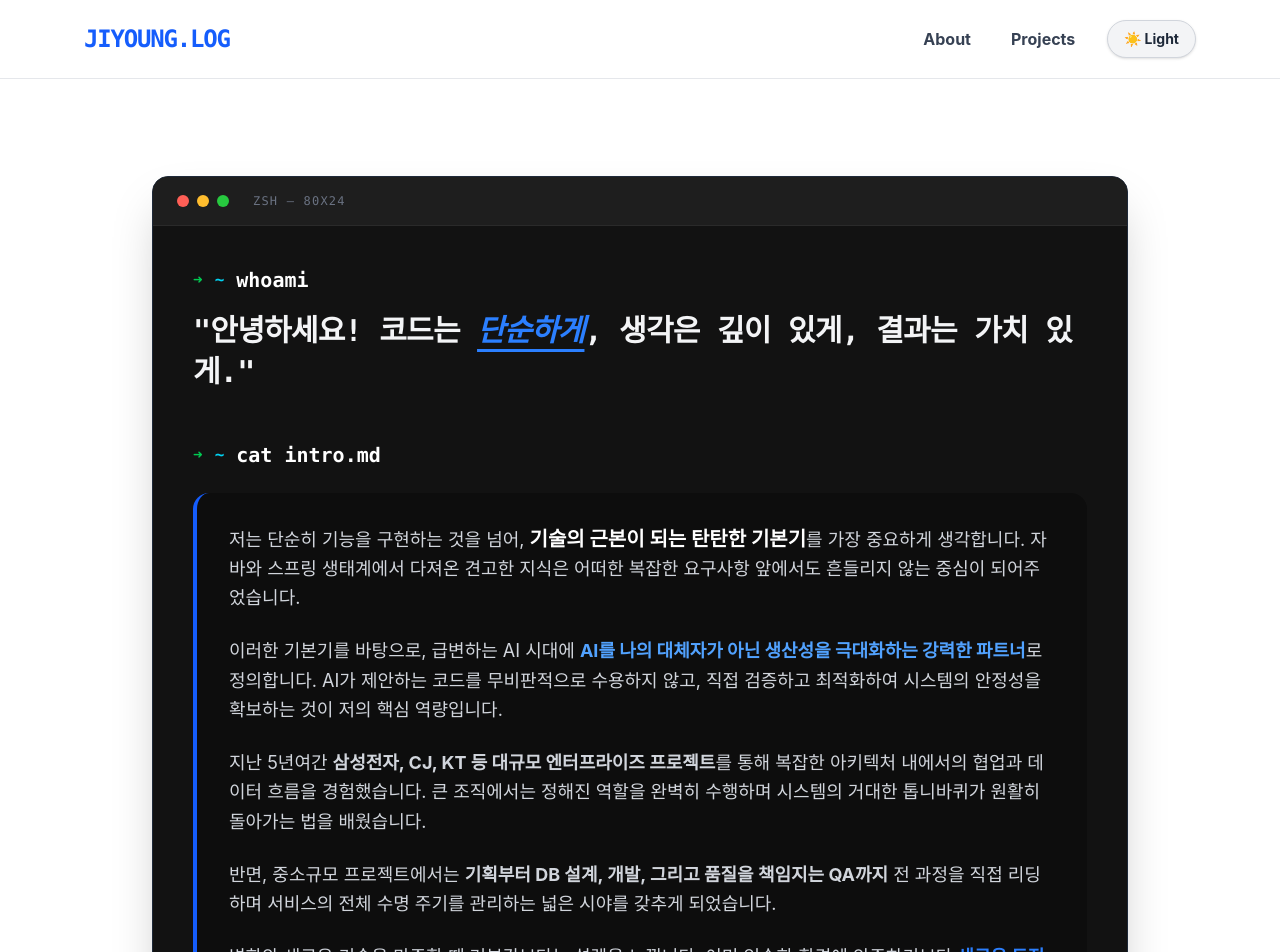
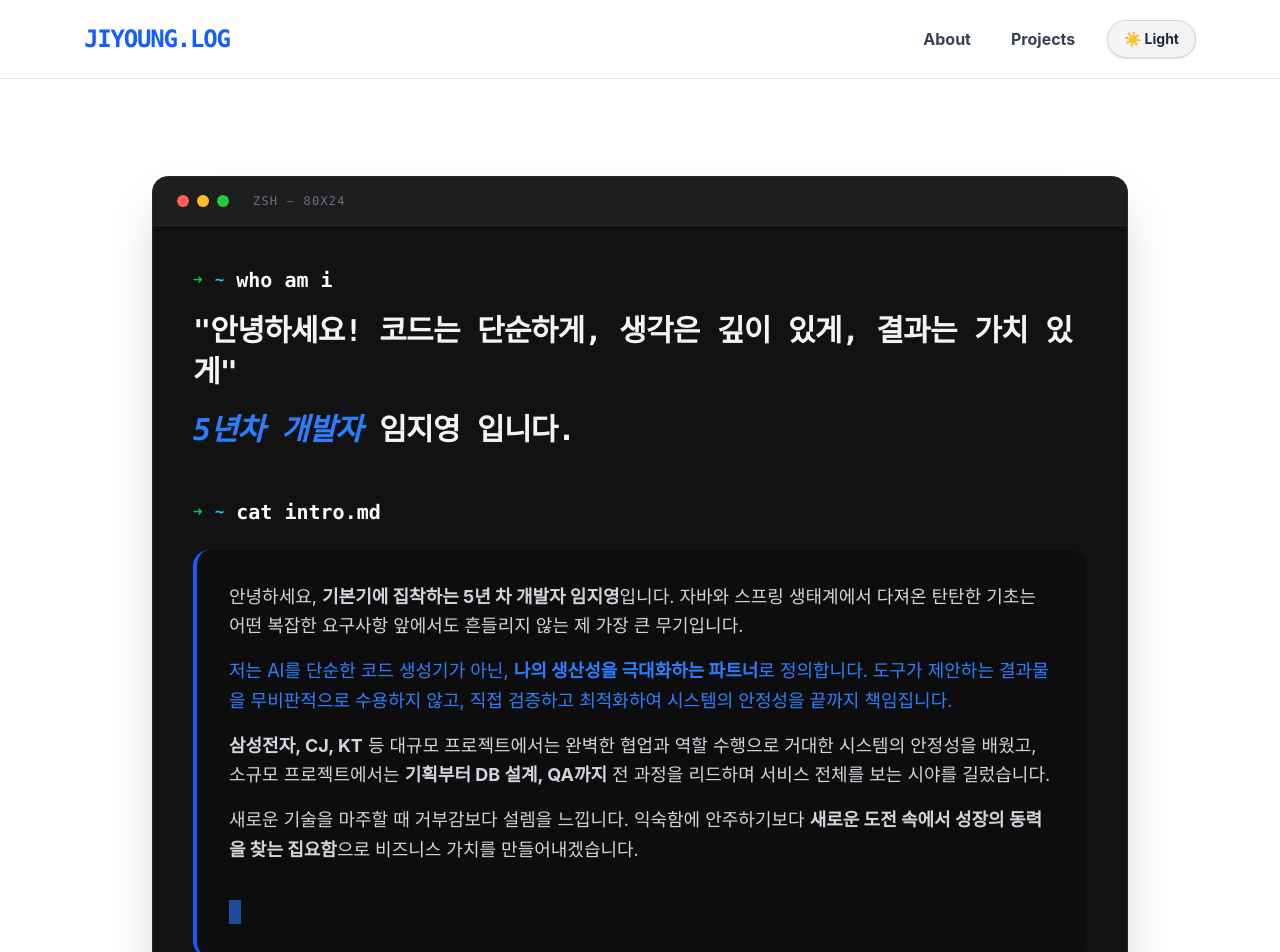
Before and after one commit to leemjy0921-bot/jyportpolio, a React (Vite) app: page / in a window 1280 px wide. Shown: the top 952 px of the page. Built offline with nearby package versions, Linux system fonts and the light colour scheme.

Commit message:
자기소개 내용 수

```diff
--- a/src/App.jsx
+++ b/src/App.jsx
@@ -120,10 +120,13 @@ return (
                 <div className="flex items-center gap-3">
                   <span className="text-green-500 font-bold">➜</span>
                   <span className="text-cyan-400 font-bold">~</span>
-                  <span className="text-white font-bold text-xl">whoami</span>
+                  <span className="text-white font-bold text-xl">who am i</span>
                 </div>
                 <p className="text-2xl md:text-3xl leading-snug font-extrabold text-gray-100 tracking-tight">
-                  "안녕하세요! 코드는 <span className="text-blue-500 italic underline underline-offset-8">단순하게</span>, 생각은 깊이 있게, 결과는 가치 있게."
+                  "안녕하세요! 코드는 단순하게, 생각은 깊이 있게, 결과는 가치 있게"
+                </p>
+                <p className="text-2xl md:text-3xl leading-snug font-extrabold text-gray-100 tracking-tight">
+                  <span className="text-blue-500 italic">5년차 개발자</span> 임지영 입니다.
                 </p>
               </div>
 
@@ -136,25 +139,20 @@ return (
                 </div>
                 <div className="font-sans bg-black/30 p-8 rounded-2xl border-l-4 border-blue-600 leading-relaxed text-lg text-gray-300">
                   <p>
-                    저는 단순히 기능을 구현하는 것을 넘어, <strong className="text-white text-xl">기술의 근본이 되는 탄탄한 기본기</strong>를 가장 중요하게 생각합니다.
-                    자바와 스프링 생태계에서 다져온 견고한 지식은 어떠한 복잡한 요구사항 앞에서도 흔들리지 않는 중심이 되어주었습니다.
+                    안녕하세요, <strong>기본기에 집착하는 5년 차 개발자 임지영</strong>입니다.
+                    자바와 스프링 생태계에서 다져온 탄탄한 기초는 어떤 복잡한 요구사항 앞에서도 흔들리지 않는 제 가장 큰 무기입니다.
                   </p>
-                  <p className="mt-6">
-                    이러한 기본기를 바탕으로, 급변하는 AI 시대에 <strong className="text-blue-400">AI를 나의 대체자가 아닌 생산성을 극대화하는 강력한 파트너</strong>로 정의합니다.
-                    AI가 제안하는 코드를 무비판적으로 수용하지 않고, 직접 검증하고 최적화하여 시스템의 안정성을 확보하는 것이 저의 핵심 역량입니다.
+                  <p className="mt-4 text-blue-500">
+                    저는 AI를 단순한 코드 생성기가 아닌, <strong>나의 생산성을 극대화하는 파트너</strong>로 정의합니다.
+                    도구가 제안하는 결과물을 무비판적으로 수용하지 않고, 직접 검증하고 최적화하여 시스템의 안정성을 끝까지 책임집니다.
                   </p>
-                  <p className="mt-6">
-                    지난 5년여간 <strong>삼성전자, CJ, KT 등 대규모 엔터프라이즈 프로젝트</strong>를 통해 복잡한 아키텍처 내에서의 협업과 데이터 흐름을 경험했습니다.
-                    큰 조직에서는 정해진 역할을 완벽히 수행하며 시스템의 거대한 톱니바퀴가 원활히 돌아가는 법을 배웠습니다.
+                  <p className="mt-4">
+                    <strong>삼성전자, CJ, KT</strong> 등 대규모 프로젝트에서는 완벽한 협업과 역할 수행으로 거대한 시스템의 안정성을 배웠고,
+                    소규모 프로젝트에서는 <strong>기획부터 DB 설계, QA까지</strong> 전 과정을 리드하며 서비스 전체를 보는 시야를 길렀습니다.
                   </p>
-                  <p className="mt-6">
-                    반면, 중소규모 프로젝트에서는 <strong>기획부터 DB 설계, 개발, 그리고 품질을 책임지는 QA까지</strong> 전 과정을 직접 리딩하며
-                    서비스의 전체 수명 주기를 관리하는 넓은 시야를 갖추게 되었습니다.
-                  </p>
-                  <p className="mt-6">
-                    변화와 새로운 기술을 마주할 때 거부감보다는 설렘을 느낍니다.
-                    이미 익숙한 환경에 안주하기보다 <strong className="text-blue-500 underline">새로운 도전 속에서 성장의 동력을 찾는 열정</strong>으로
-                    앞으로도 비즈니스 가치를 창출하는 개발자로 나아가겠습니다.
+                  <p className="mt-4">
+                    새로운 기술을 마주할 때 거부감보다 설렘을 느낍니다.
+                    익숙함에 안주하기보다 <strong>새로운 도전 속에서 성장의 동력을 찾는 집요함</strong>으로 비즈니스 가치를 만들어내겠습니다.
                   </p>
                   <div className="mt-8">
                     <motion.span
```
